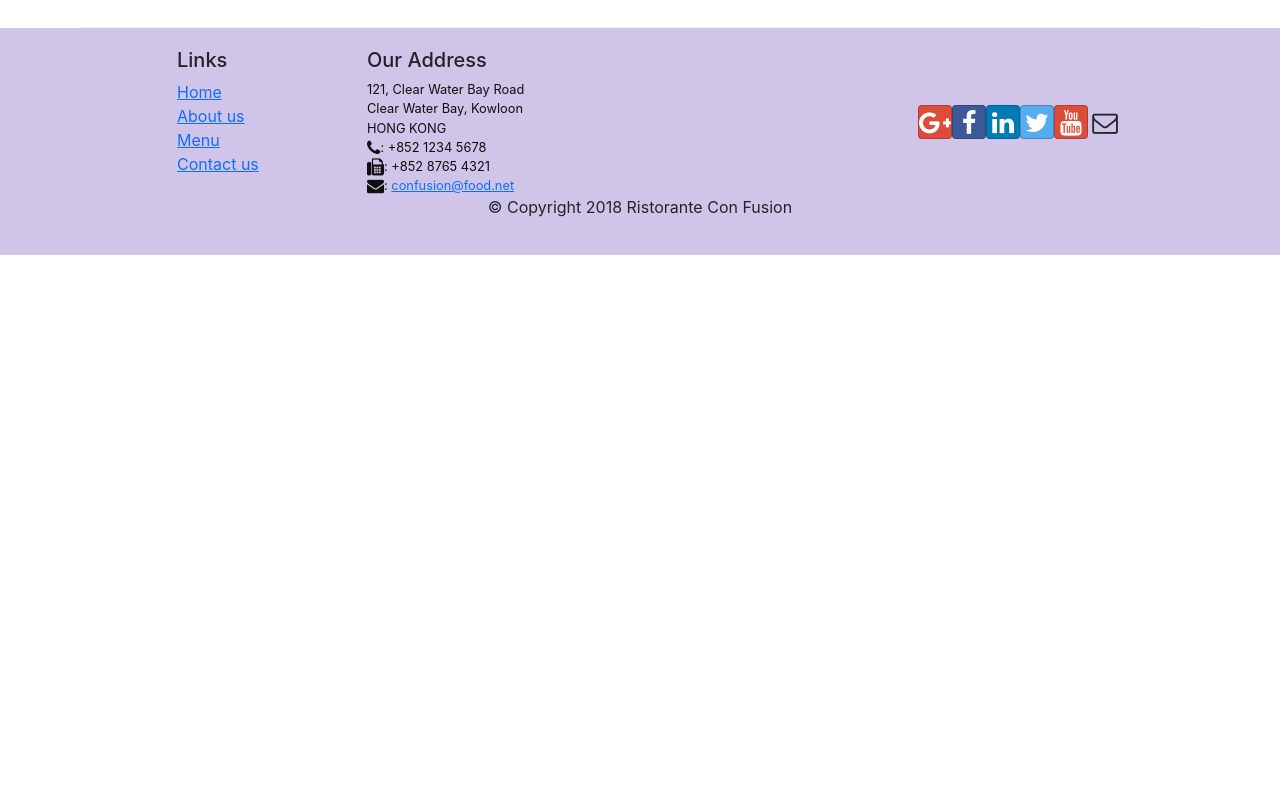
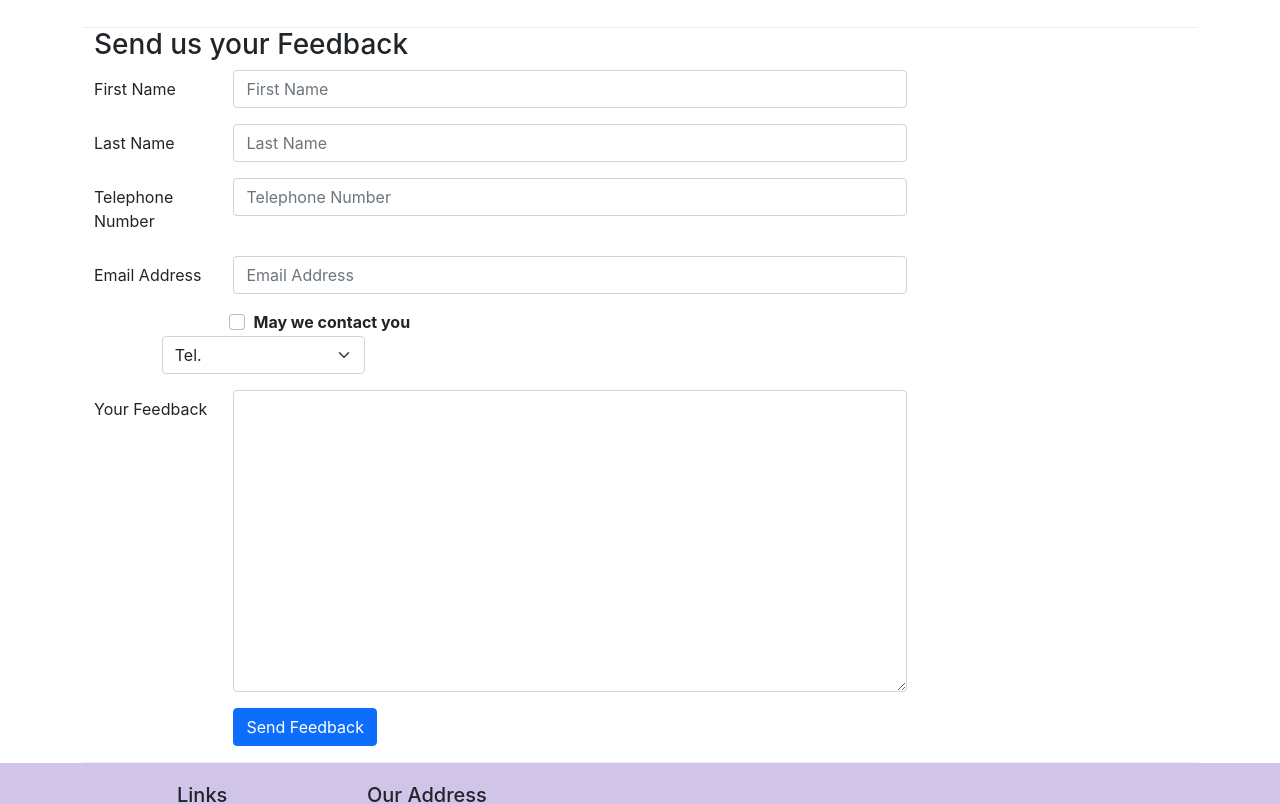
Before and after one commit to ThomasAurelius/confusion2, a React (Create React App) app: page /contactus in a window 1280 px wide. Shown: the part 740-1544 px from the top of the page. Before the commit the page ends 995 px from the top, so only its background shows below. Built offline with nearby package versions, Linux system fonts and the light colour scheme.

Commit message:
controlled forms

```diff
--- a/src/components/ContactComponent.js
+++ b/src/components/ContactComponent.js
@@ -1,8 +1,38 @@
 import React from 'react';
-import { Breadcrumb, BreadcrumbItem } from 'reactstrap';
+import { Breadcrumb, BreadcrumbItem, Button, Form, FormGroup, Label, Input, Col } from 'reactstrap';
 import { Link } from 'react-router-dom'
 
 function Contact(props) {
+
+    const [contactState, setContactState] = React.useState({
+        firstname: "",
+        lastname: "",
+        telnum: "",
+        email: '',
+        agree: false,
+        contactType: "Tel.",
+        message: ""
+    })
+
+   function handleInputChange(event) {
+    const target = event.target
+    const value = target.type === 'checkbox' ? target.checked : target.value
+    //this ternary retrieves the checkbox state, if its a check box, or the value if not
+    const name = target.name
+
+    setContactState({
+        ...contactState,
+        [name]: value
+    })
+
+    }
+
+    function handleSubmit(event) {
+        console.log(JSON.stringify(contactState))
+        alert(JSON.stringify(contactState))
+        event.preventDefault()
+    }
+
     return(
         <div className="container">
             <div className="row">
@@ -43,6 +73,67 @@
                     </div>
                 </div>
             </div>
+            <div className="row row-content">
+                <div className='col-12'>
+                    <h3>Send us your Feedback</h3>
+                </div>
+                <div className="col-12 col-md-9">
+                    <Form onSubmit={handleSubmit}>
+                        <FormGroup row>
+                            <Label htmlFor="firstname" md={2}>First Name</Label>
+                            <Col md={10}>
+                                <Input type="text" id="firstname" name="firstname" placeholder='First Name' value={contactState.firstname} onChange={handleInputChange} ></Input>
+                            </Col>
+                        </FormGroup>
+                        <FormGroup row>
+                            <Label htmlFor="lastname" md={2}>Last Name</Label>
+                            <Col md={10}>
+                                <Input type="text" id="lastname" name="lastname" placeholder='Last Name' value={contactState.lastname} onChange={handleInputChange}></Input>
+                            </Col>
+                        </FormGroup>
+                        <FormGroup row>
+                            <Label htmlFor="telnum" md={2}>Telephone Number</Label>
+                            <Col md={10}>
+                                <Input type="tel" id="telnum" name="telnum" placeholder='Telephone Number' value={contactState.telnum} onChange={handleInputChange}></Input>
+                            </Col>
+                        </FormGroup>
+                        <FormGroup row>
+                            <Label htmlFor="email" md={2}>Email Address</Label>
+                            <Col md={10}>
+                                <Input type="email" id="email" name="email" placeholder='Email Address' value={contactState.email} onChange={handleInputChange}></Input>
+                            </Col>
+                        </FormGroup>
+                        <FormGroup>
+                            <Col md={{size:6, offset :2}}>
+                                <FormGroup check >
+                                    <Label check>
+                                        <Input type="checkbox" name="agree" checked={contactState.agree} onChange={handleInputChange}></Input> {' '}
+                                        <strong> May we contact you </strong>
+                                    </Label>
+                                </FormGroup>
+                            </Col>
+                            <Col md={{size:3, offset :1}}>
+                                <Input type="select" name="contactType" value={contactState.contactType}  onChange={handleInputChange}>
+                                    <option> Tel.</option>
+                                    <option>Email</option>
+                                </Input>
+                            </Col>
+                        </FormGroup>
+                        <FormGroup row>
+                            <Label htmlFor="feedback" md={2}>Your Feedback</Label>
+                            <Col md={10}>
+                                <Input type="textarea" id="message" name="message" rows="12" value={contactState.message} onChange={handleInputChange}></Input>
+                            </Col>
+                        </FormGroup>
+                        <FormGroup row>
+                            <Col md={{size:10, offset:2}}>
+                                <Button type="submit" color='primary'>Send Feedback</Button>
+                            </Col>
+                        </FormGroup>
+
+                    </Form>
+                </div>
+            </div>
         </div>
     );
 }
```
